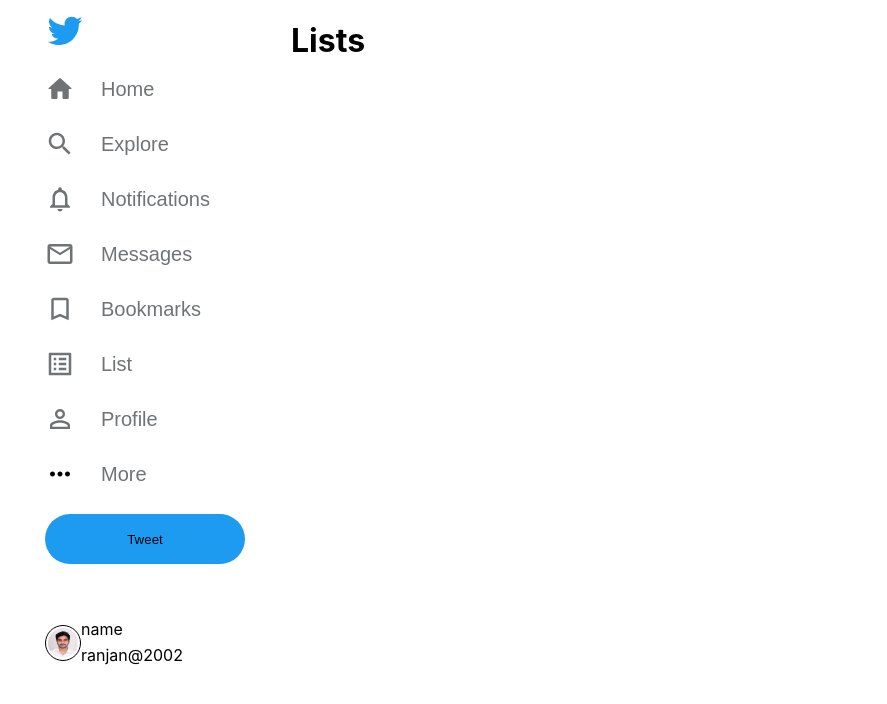
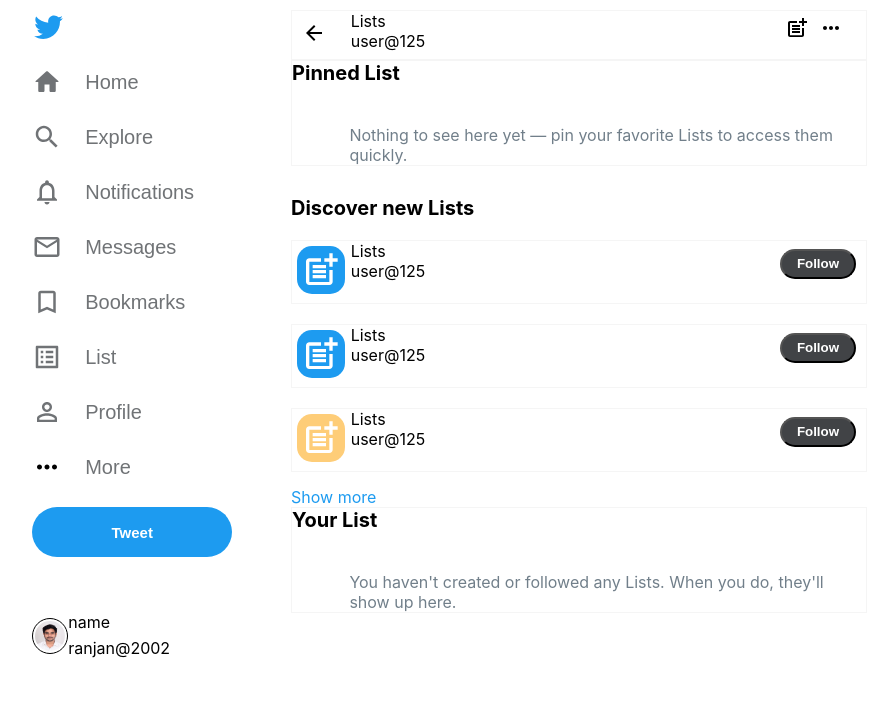
Before and after one commit to nitishVrma/Twitter-Clone, a React (Create React App) app: page /list in a window 1280 px wide. Shown: the top 704 px of the page, without its empty margins (29-916 px from the left). Built offline with nearby package versions, Linux system fonts and the light colour scheme.

Commit message:
adding pagest

```diff
--- a/src/Pages/Lists.jsx
+++ b/src/Pages/Lists.jsx
@@ -1,3 +1,138 @@
+import ArrowBackIcon from '@mui/icons-material/ArrowBack';
+import PostAddIcon from '@mui/icons-material/PostAdd';
+import MoreHorizIcon from '@mui/icons-material/MoreHoriz';
+
+import styled from "styled-components"
+const A = styled.div`
+margin-top: 10px;
+width: 90%;
+.line{
+  line-height: 1;
+}
+.headert{
+  display: grid;
+  grid-template-columns: 5% 80% 10%;
+  border: 1px solid whitesmoke;
+}
+.headert1{
+  margin-top: 20px;
+  display: grid;
+  grid-template-columns: 5% 80% 10%;
+  border: 1px solid whitesmoke;
+}
+.hrigth{
+  display: flex;
+  width: 50px;
+
+}
+.icon{
+  padding: 5px;
+}
+.text{
+   margin-left: 30px;
+}
+.aroicon{
+  border-radius: 50%;
+  padding: 5px;
+
+}
+.carticon{
+  background-color: rgb(29,155,240);
+   font-size:40px;
+   color:white;
+   padding:4px;
+   border-radius: 15px;
+}
+.card{
+  width: 98%;
+}
+.fbtn{
+  background-color: #414346;
+  color: white;
+  margin-top: 15%;
+  height: 30px;
+  padding:0px 15px ;
+
+  font-weight: bolder;
+  border-radius: 15px;
+}
+.pphg{
+  color: black;
+  font-size: 20px;
+  font-weight: bolder;
+
+}
+.bl2{
+  color: rgb(113,127,138);
+  border: 1px solid whitesmoke;
+}
+.pptect{
+  margin-left: 10%;
+  margin-top: 40px;
+}
+.dsst{
+    color: black;
+  font-size: 20px;
+  font-weight: bolder;
+  margin-top: 30px;
+}
+.sht{
+  margin-top: 15px;
+  color: rgb(29,155,240);
+}`
+
+
 export function Lists() {
-  return <h1>Lists</h1>;
+  return <A>
+    <div className="headert">
+      <div className="icon"><ArrowBackIcon className="aroicon"/></div>
+      <div className="text"><div>Lists</div>
+      <div>user@125</div></div>
+
+      <div className="hrigth">
+      <div className="icon"><PostAddIcon /></div>
+      <div className="icon"><MoreHorizIcon/></div>
+      </div>
+    </div>
+
+    <div className="bl2">
+      <div className="pphg">Pinned List</div>
+        <div className="pptect">Nothing to see here yet — pin your favorite Lists to access them quickly.</div>
+    </div>
+   <div className="dsst">Discover new Lists</div>
+   <div className="headert1">
+      <div className="icon"><PostAddIcon className="carticon"/></div>
+      <div className="text"><div>Lists</div>
+      <div>user@125</div></div>
+
+      <div className="hrigth">
+        <button className="fbtn">Follow</button>
+      </div>
+    </div>
+
+    <div className="headert1">
+      <div className="icon"><PostAddIcon className="carticon"/></div>
+      <div className="text"><div>Lists</div>
+      <div>user@125</div></div>
+
+      <div className="hrigth">
+        <button className="fbtn">Follow</button>
+      </div>
+    </div>
+
+    <div className="headert1">
+      <div className="icon"><PostAddIcon className="carticon" style={{backgroundColor:"rgb(254,205,120)"}}/></div>
+      <div className="text"><div>Lists</div>
+      <div>user@125</div></div>
+
+      <div className="hrigth">
+        <button className="fbtn">Follow</button>
+      </div>
+    </div>
+    <div className="sht">Show more</div>
+       <div className="bl2">
+      <div className="pphg">Your List</div>
+        <div className="pptect">You haven't created or followed any Lists. When you do, they'll show up here.</div>
+    </div>
+  </A>;
 }
--- a/src/Pages/Messages.jsx
+++ b/src/Pages/Messages.jsx
@@ -1,6 +1,21 @@
+
+import SettingsIcon from '@mui/icons-material/Settings';
+import MailOutlineIcon from '@mui/icons-material/MailOutline';
 import styled from "styled-components"
 const A = styled.div`
-margin-top: 60px;
+width: 350px;
+border:1px solid whitesmoke;
+.heading{
+  display: grid;
+  grid-template-columns:270px 80px;
+  margin-top: 10px;
+  width: 350px;
+  font-size: 20px;
+  color: black;
+  margin-bottom: 50px;
+  border:1px solid whitesmoke;
+  padding:5px;
+}
 .line{
   line-height: 1;
 }
@@ -26,9 +41,16 @@
   background-color:rgb(29,155,240) ;
 
 
+}
+.micon{
+  margin-left: 5px;
 }`
 export function Messages() {
   return <A>
+    <div className="heading">
+      <div >Message</div>
+      <div><SettingsIcon/><MailOutlineIcon className="micon"/></div>
+  </div>
     <div className="coleb">Send a message,get</div>
     <div className="coleb">a mesage</div>
    <div className="midl">
--- a/src/components/sidebar.js
+++ b/src/components/sidebar.js
@@ -14,7 +14,7 @@
 const A = styled.div`
   width: 100%;
   .sidebar-center {
-    margin-left: 20%;
+    margin-left: 16%;
     /* display: flex;
     flex-direction: column;
     align-items: center; */
@@ -22,7 +22,7 @@
   .tweeticon {
     color: rgb(29, 155, 240);
     /* margin-left: 25px; */
-    font-size: 40px;
+    font-size: 33px;
     padding: 10px;
   }
   .tweeticon:hover {
@@ -34,7 +34,7 @@
     width: 50px;
   }
   .btn {
-    margin-left: 20px;
+    margin-left: 17px;
     border: none;
     background-color: white;
     font-size: 20px;
@@ -71,6 +71,9 @@
     height: 50px;
     border-radius: 25px;
     border: none;
+    color: white;
+    font-size: 15px;
+    font-weight: bolder;
   }
   .backblack {
     //color: black;
```
